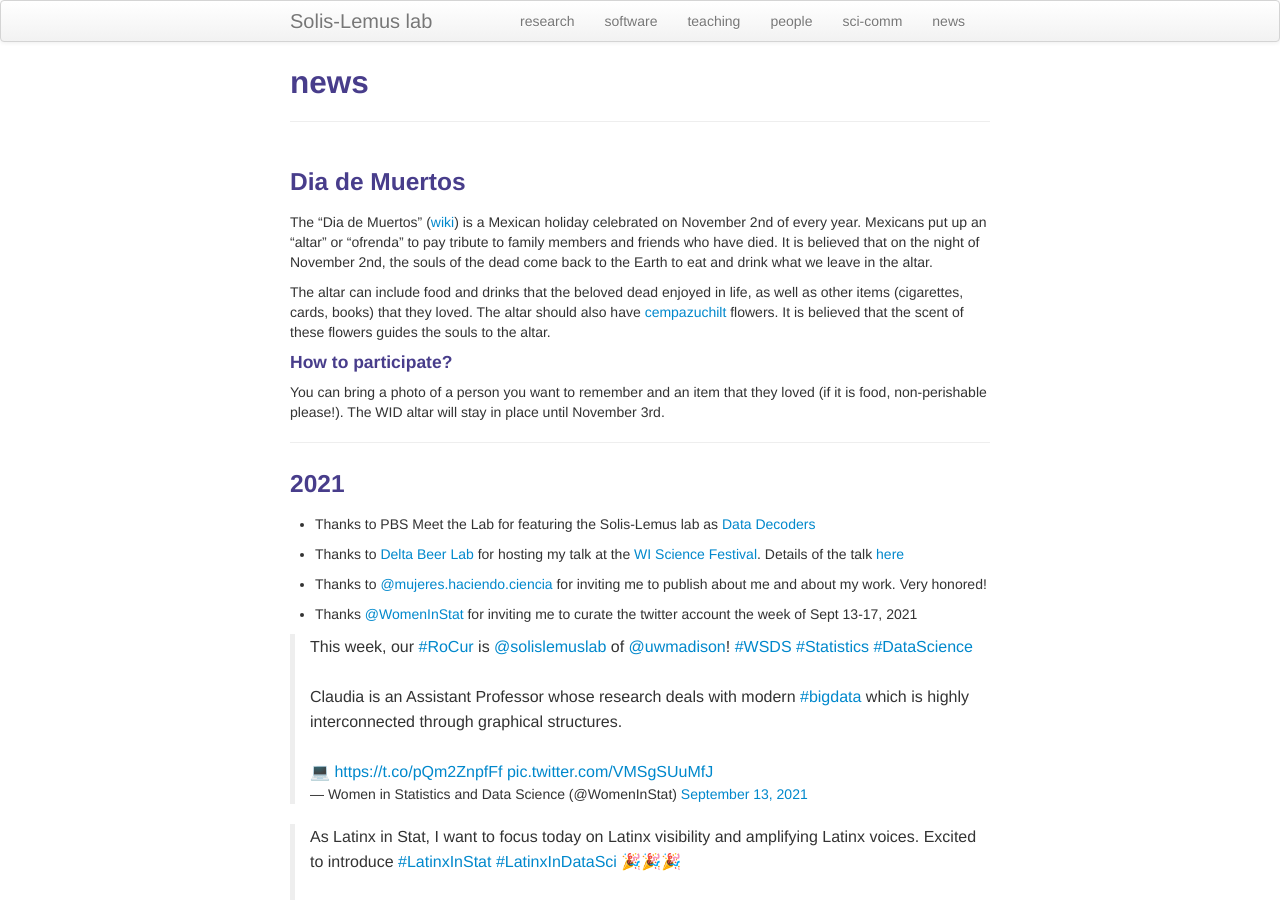
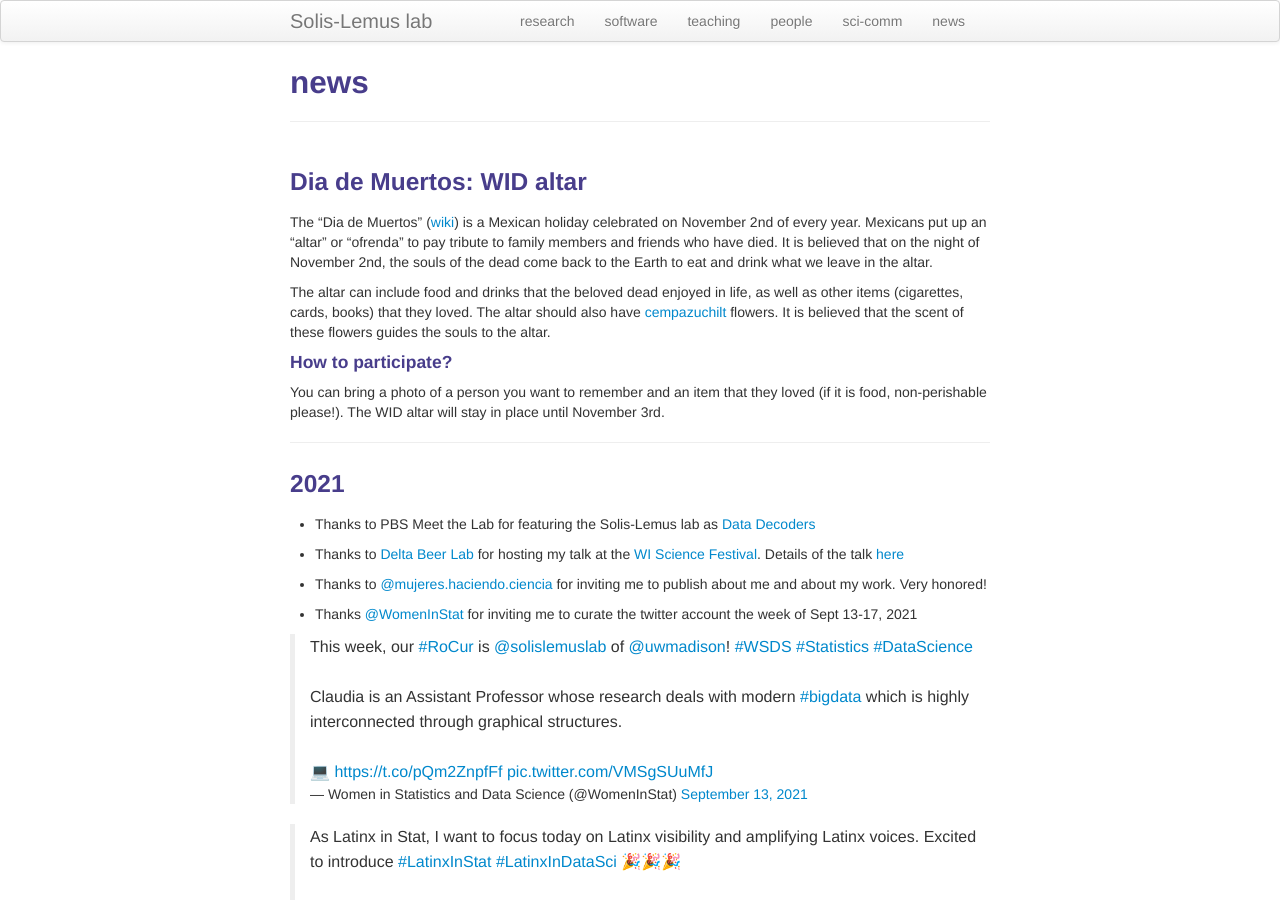
Before and after one commit to solislemuslab/solislemuslab.github.io, a Jekyll site: the page built from pages/news.md, in a window 1280 px wide and 900 px high. Built offline with Jekyll 4.4.1, drawn with Linux system fonts in a browser that asks for light colours; comment, search, counter and statistics services are not loaded.

Commit message:
added info wid

```diff
--- a/pages/news.md
+++ b/pages/news.md
@@ -4,7 +4,7 @@ title: news
 description: Solis-Lemus lab
 ---
 
-### Dia de Muertos
+### Dia de Muertos: WID altar
 
 The "Dia de Muertos" ([wiki](https://en.wikipedia.org/wiki/Day_of_the_Dead)) is a Mexican holiday celebrated on November 2nd of every year. Mexicans put up an "altar" or "ofrenda" to pay tribute to family members and friends who have died. It is believed that on the night of November 2nd, the souls of the dead come back to the Earth to eat and drink what we leave in the altar.
 
```
